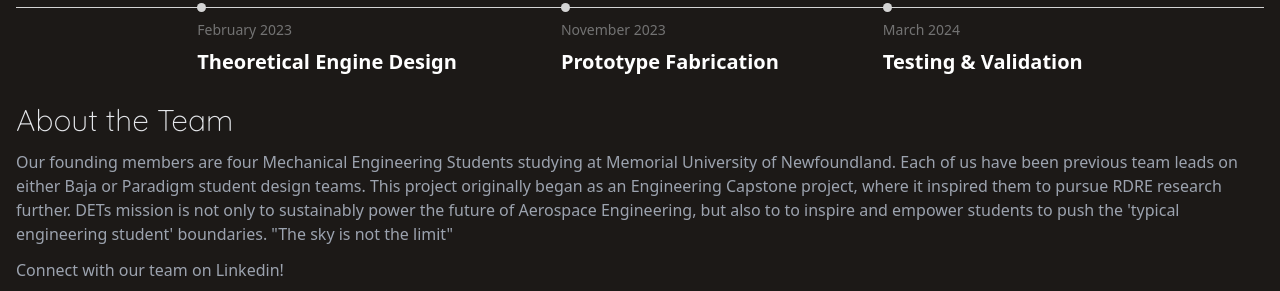
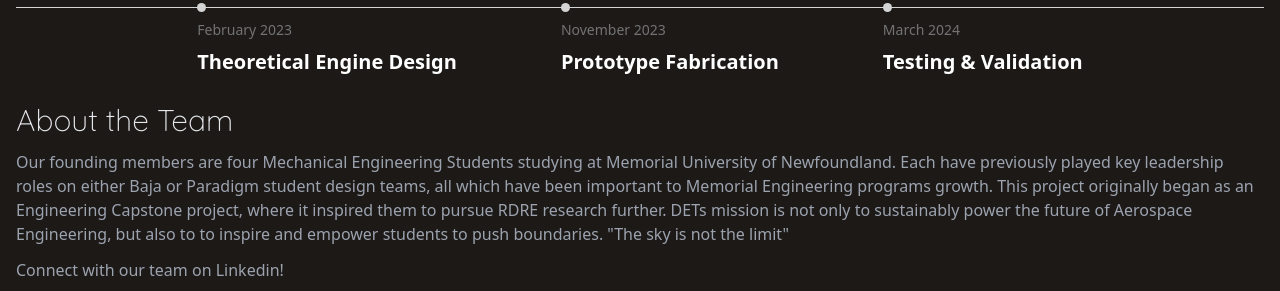
Before and after one commit to DETechnologies/detechnologies.ca, an Astro site: page / in a window 1280 px wide. Shown: the part 1297-1588 px from the top of the page. Built offline with nearby package versions, Linux system fonts and the light colour scheme; Astro itself is replaced by a stand-in of ours.

Commit message:
final changes from marcy

```diff
--- a/src/pages/index.astro
+++ b/src/pages/index.astro
@@ -85,7 +85,7 @@ import Fortis from '../content/sponsors/Fortis.png';
 						</Timeline>
 						<div class="mb-3 text-3xl font-Quicksand text-gray-200">About the Team</div>
 						<div class="mb-3 font-normal text-gray-400">
-						Our founding members are four Mechanical Engineering Students studying at Memorial University of Newfoundland. Each of us have been previous team leads on either Baja or Paradigm student design teams. This project originally began as an Engineering Capstone project, where it inspired them to pursue RDRE research further. DETs mission is not only to sustainably power the future of Aerospace Engineering, but also to to inspire and empower students to push the 'typical engineering student' boundaries. "The sky is not the limit"
+						Our founding members are four Mechanical Engineering Students studying at Memorial University of Newfoundland. Each have previously played key leadership roles on either Baja or Paradigm student design teams, all which have been important to Memorial Engineering programs growth. This project originally began as an Engineering Capstone project, where it inspired them to pursue RDRE research further. DETs mission is not only to sustainably power the future of Aerospace Engineering, but also to to inspire and empower students to push boundaries. "The sky is not the limit"
 						</div>
 						<div class="mb-3 font-normal text-gray-400">
 							Connect with our team on Linkedin!
```
